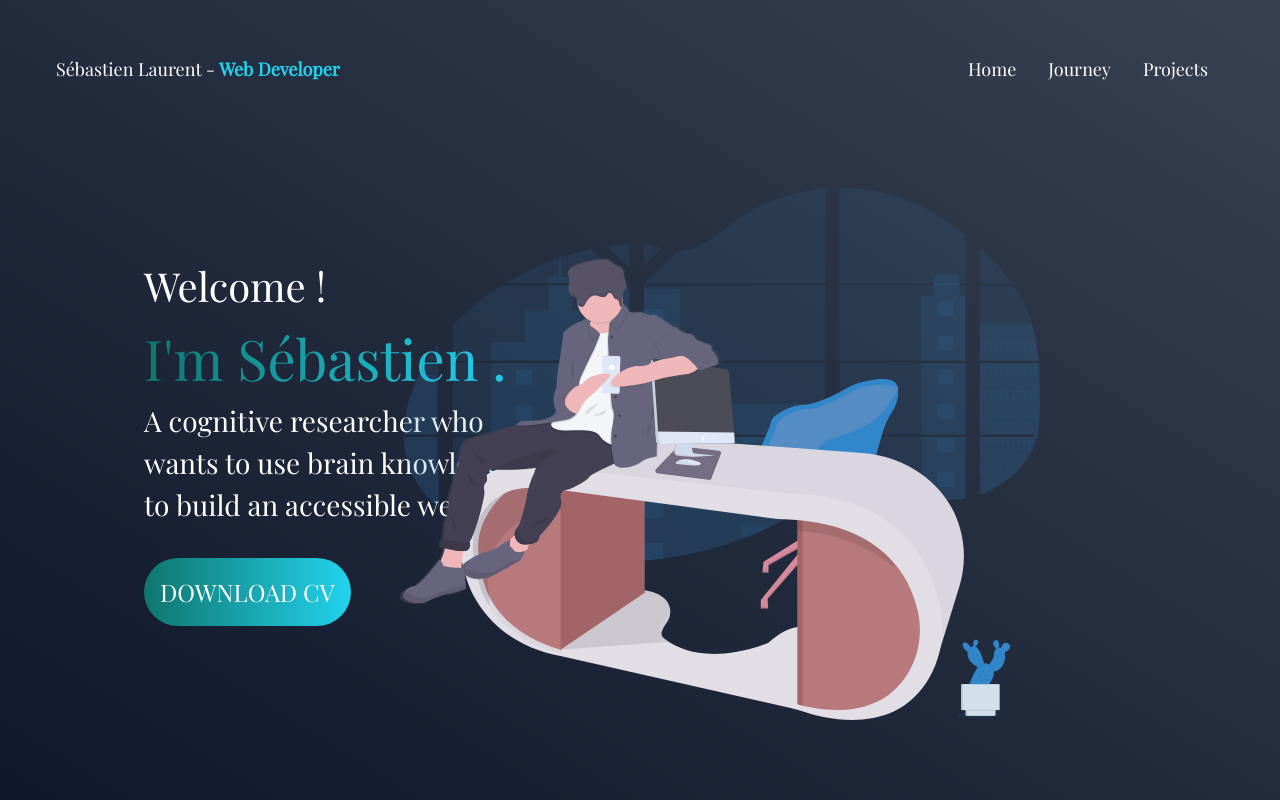
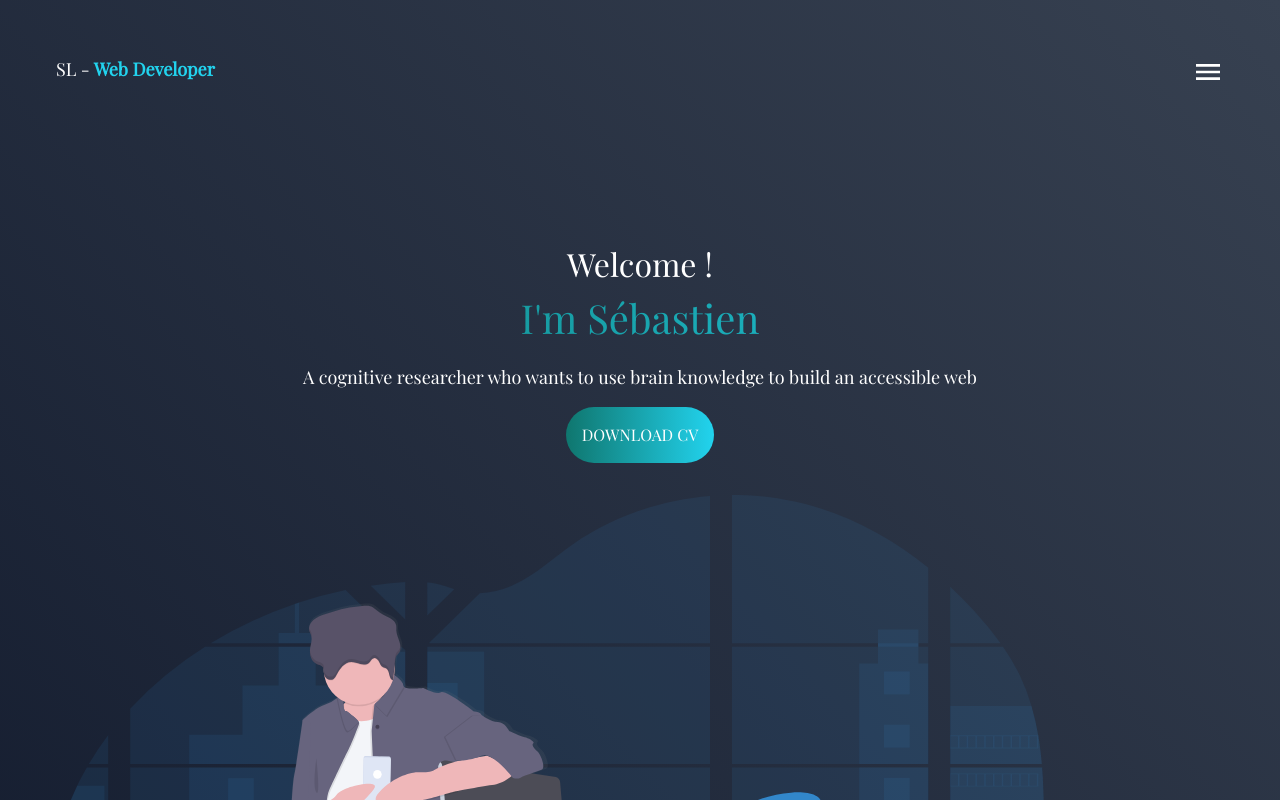
Before and after one commit to SebastienLaurentt/Portfolio-SL, a React (Vite) app: page / in a window 1280 px wide. Shown: the top 800 px of the page. Built offline with nearby package versions, Linux system fonts and the light colour scheme.

Commit message:
burger menu and mobile first design: both need optimization

```diff
--- a/package.json
+++ b/package.json
@@ -13,6 +13,7 @@
 	"dependencies": {
 		"react": "^18.2.0",
 		"react-dom": "^18.2.0",
+		"react-icons": "^4.10.1",
 		"typewriter-effect": "^2.20.1"
 	},
 	"devDependencies": {
--- a/src/components/Header.tsx
+++ b/src/components/Header.tsx
@@ -1,32 +1,30 @@
-interface HeaderProps {
-    headerCategory: {
-      label: string;
-      route: string;
-    }[];
-  }
 
-  function Header({headerCategory}: HeaderProps) {
+import { useState } from 'react';
+import { IoMdMenu } from 'react-icons/io';
+import BurgerMenu from './MenuBurger';
+import headerCategory from '../data/headerCategory';
+
+
+  function Header() {
+
+    const [burgerIsOpen, setBurgerIsOpen] = useState(false);
+
     return (
       <header className="flex flex-row justify-between p-6 text-white text-lg">
         <div className="">
-            <span>Sébastien Laurent -</span>
+            <span>SL -</span>
             <span className="font-bold text-cyan-400"> Web Developer</span>
         </div>
-        <nav className="">
-            <ul className="flex flex-row">
-                {headerCategory.map((headerCategory) => {
-                        return (
-                            <li className="px-4 hover:text-cyan-400">
-                                <a className="" href={headerCategory.route} key = {headerCategory.label}>
-                                {headerCategory.label}
-                                </a>
-                            </li>
-                            )
-                        }
-                        )
-                    }
-            </ul>
-        </nav>
+        <div>
+        <IoMdMenu
+          size={32}
+          className={'cursor-pointer'}
+          onClick={() => {
+            setBurgerIsOpen(true);
+          }}
+        />
+      </div>
+      {burgerIsOpen && <BurgerMenu setBurgerIsOpen={setBurgerIsOpen} headerCategory={headerCategory}/>}
       </header>
     );
   }
--- /dev/null
+++ b/src/components/MenuBurger.tsx
@@ -0,0 +1,40 @@
+import { AiOutlineCloseCircle } from 'react-icons/ai';
+
+interface BurgerMenuProps {
+  setBurgerIsOpen: Function;
+  headerCategory: {
+    label: string;
+    route: string;
+  }[];
+}
+
+function BurgerMenu({ setBurgerIsOpen, headerCategory }: BurgerMenuProps) {
+  return (
+    <div className="bg-slate-800 absolute top-0 left-0 p-6 h-52 w-full">
+      <AiOutlineCloseCircle
+        size={32}
+        className={'absolute top-14 right-14 fill-gray-50 cursor-pointer'}
+        onClick={() => setBurgerIsOpen(false)}
+      />
+        <ul
+          className="text-gray-50 flex flex-col gap-4 text-center text-xl mt-8"
+          onClick={() => setBurgerIsOpen(false)}
+        >
+          {headerCategory.map((headerCategory) => {
+                  return (
+                      <li className="px-4 hover:text-cyan-400 ">
+                          <a className="" href={headerCategory.route} key = {headerCategory.label}>
+                          {headerCategory.label}
+                          </a>
+                      </li>
+                      )
+                  }
+                  )
+              }
+        </ul>
+
+    </div>
+  );
+}
+
+export default BurgerMenu;
--- a/src/components/Sections/Home.tsx
+++ b/src/components/Sections/Home.tsx
@@ -1,19 +1,21 @@
 import Header from "../Header";
-import headerCategory from "../../data/headerCategory";
+
 import deskLogo from "../../assets/deskLogo.svg"
 
 
 function Home () {
     return (
     <section className="bg-gradient-to-tr from-slate-900 to-gray-700 min-h-screen p-8">
-        <Header headerCategory={headerCategory}/>
-        <div className="ml-12 p-4 absolute top-60 left-20 text-white w-2/5">
-          <span className="block text-4xl"> Welcome !  </span>
-          <span className=" bg-gradient-to-r from-teal-700 to-cyan-400 bg-clip-text text-transparent text-5xl "> I'm Sébastien .</span>
-          <p className="text-2xl mb-8 w-4/5"> A cognitive researcher who wants to use brain knowledge to build an accessible web </p>
-          <button className="bg-gradient-to-r from-teal-700 to-cyan-400 text-xl m-0 bg-slate-400 p-4 rounded-full">DOWNLOAD CV</button>
-        </div>
-        <img src={deskLogo} alt="" className="absolute bottom-20 right-60 w-2/4" />
+        <Header />
+        <section className="p-4">
+          <div className=" text-white w-full text-center mt-28 mb-8">
+            <span className="block text-3xl"> Welcome !  </span>
+            <span className=" block bg-gradient-to-r from-teal-700 to-cyan-400 bg-clip-text text-transparent text-4xl mb-4"> I'm Sébastien</span>
+            <p className="text-lg mb-4"> A cognitive researcher who wants to use brain knowledge to build an accessible web </p>
+            <button className="bg-gradient-to-r from-teal-700 to-cyan-400 text-md  bg-slate-400 p-4 rounded-full">DOWNLOAD CV</button>
+          </div>
+          <img src={deskLogo} alt="" className="" />
+        </section>
     </section>
     );
   }
```
Also changed, not shown: 1 other file (tests, documents, lock files or other folders).
